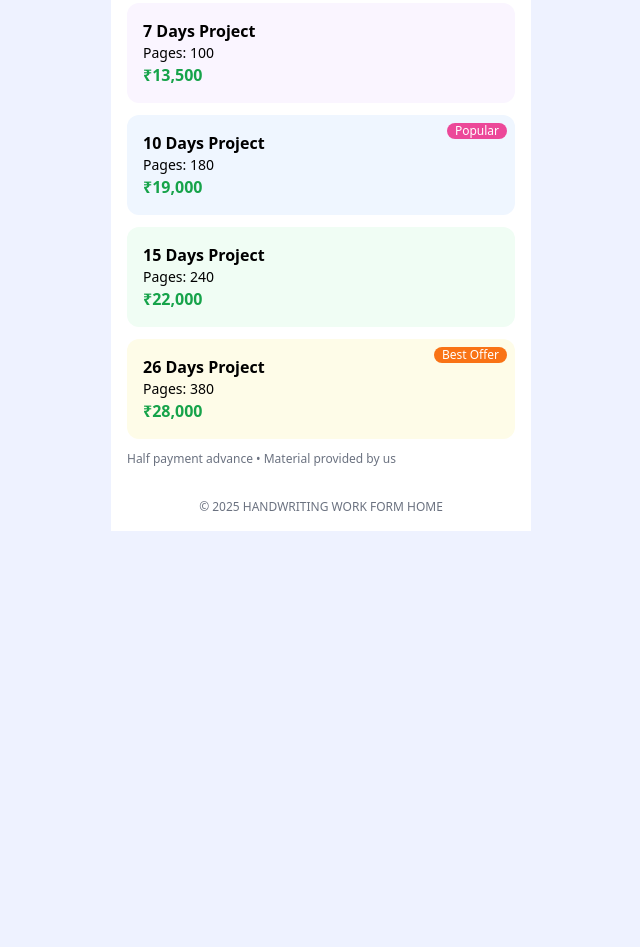
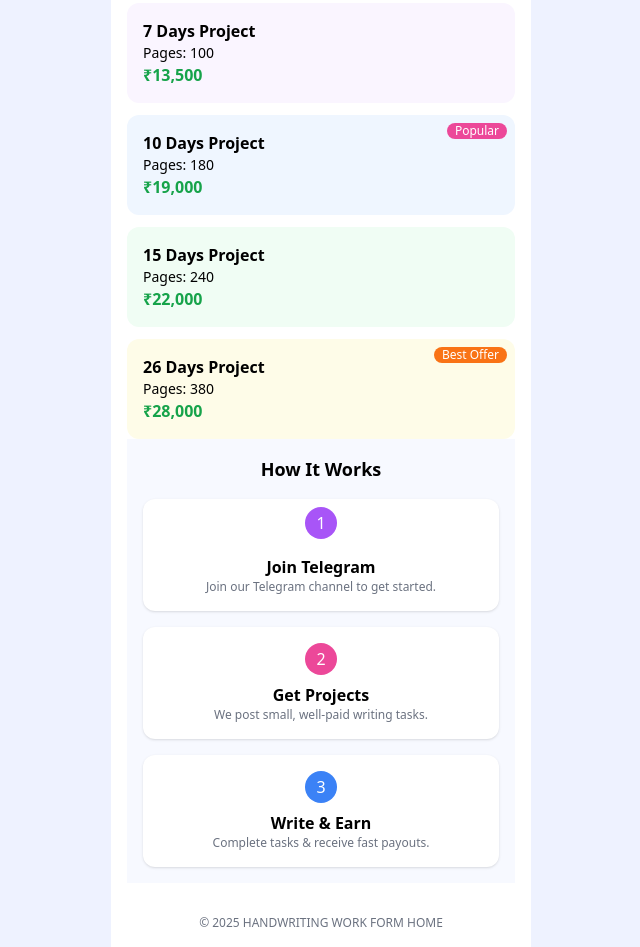
Before and after one commit to digitaladsexpert33/HANDWRITING-WORK-FORM-HOME, a plain HTML site: page index.html in a window 1280 px wide. Shown: the part 964-1911 px from the top of the page, without its empty margins (319-959 px from the left). Before the commit the page ends 1495 px from the top, so only its background shows below. Drawn offline with nearby package versions, Linux system fonts and the light colour scheme.

Commit message:
Update index.html

```diff
--- a/index.html
+++ b/index.html
@@ -118,9 +118,51 @@
       </div>
     </div>
 
-    <p class="text-xs text-gray-500 mt-3">
-      Half payment advance • Material provided by us
-    </p>
+    <!-- HOW IT WORKS -->
+<div class="p-4 bg-[#f7f9ff]">
+  <h2 class="font-bold text-lg mb-4 text-center">How It Works</h2>
+
+  <div class="space-y-4">
+
+    <!-- STEP 1 -->
+    <div class="bg-white rounded-xl p-4 text-center shadow">
+      <div class="w-8 h-8 mx-auto bg-purple-500 text-white rounded-full
+                  flex items-center justify-center mb-2 animate-bounce">
+        1
+      </div>
+      <p class="font-semibold">Join Telegram</p>
+      <p class="text-xs text-gray-500">
+        Join our Telegram channel to get started.
+      </p>
+    </div>
+
+    <!-- STEP 2 -->
+    <div class="bg-white rounded-xl p-4 text-center shadow">
+      <div class="w-8 h-8 mx-auto bg-pink-500 text-white rounded-full
+                  flex items-center justify-center mb-2">
+        2
+      </div>
+      <p class="font-semibold">Get Projects</p>
+      <p class="text-xs text-gray-500">
+        We post small, well-paid writing tasks.
+      </p>
+    </div>
+
+    <!-- STEP 3 -->
+    <div class="bg-white rounded-xl p-4 text-center shadow">
+      <div class="w-8 h-8 mx-auto bg-blue-500 text-white rounded-full
+                  flex items-center justify-center mb-2">
+        3
+      </div>
+      <p class="font-semibold">Write & Earn</p>
+      <p class="text-xs text-gray-500">
+        Complete tasks & receive fast payouts.
+      </p>
+    </div>
+
+  </div>
+</div>
+
   </div>
 
   <!-- FOOTER -->
```
